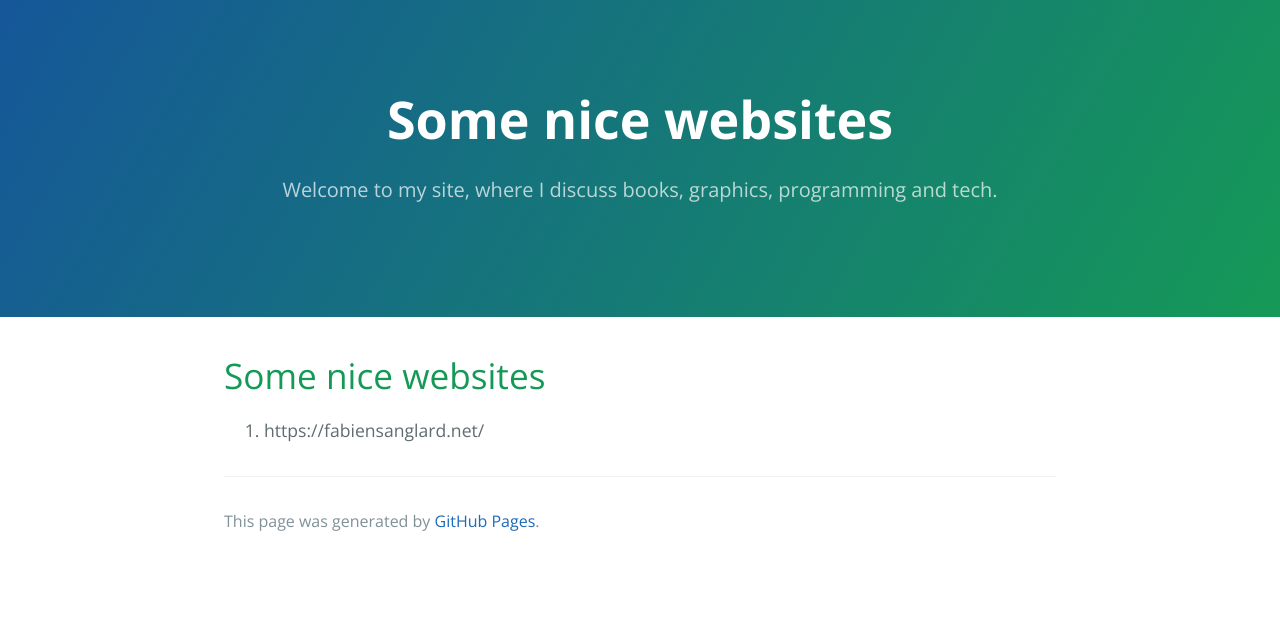
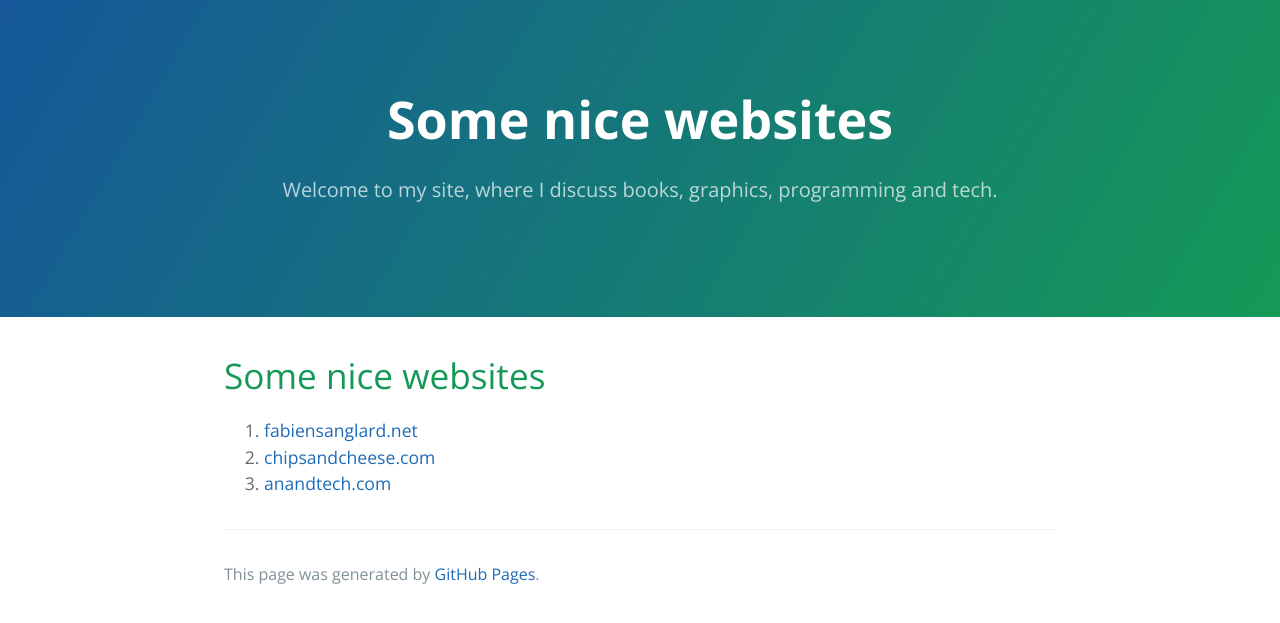
Before and after one commit to varunk08/varunk08.github.io, a Jekyll site: the page built from index.md, in a window 1280 px wide. Shown: the top 623 px of the page. Built offline with Jekyll 4.4.1, drawn with Linux system fonts in a browser that asks for light colours; our own code applies the rules of GitHub Pages for plain Markdown files.

Commit message:
Added some links

```diff
--- a/index.md
+++ b/index.md
@@ -1,3 +1,5 @@
 # Some nice websites
 
-1. https://fabiensanglard.net/
+1. [fabiensanglard.net](https://fabiensanglard.net/)
+2. [chipsandcheese.com](https://chipsandcheese.com/)
+3. [anandtech.com](https://www.anandtech.com/)
```
